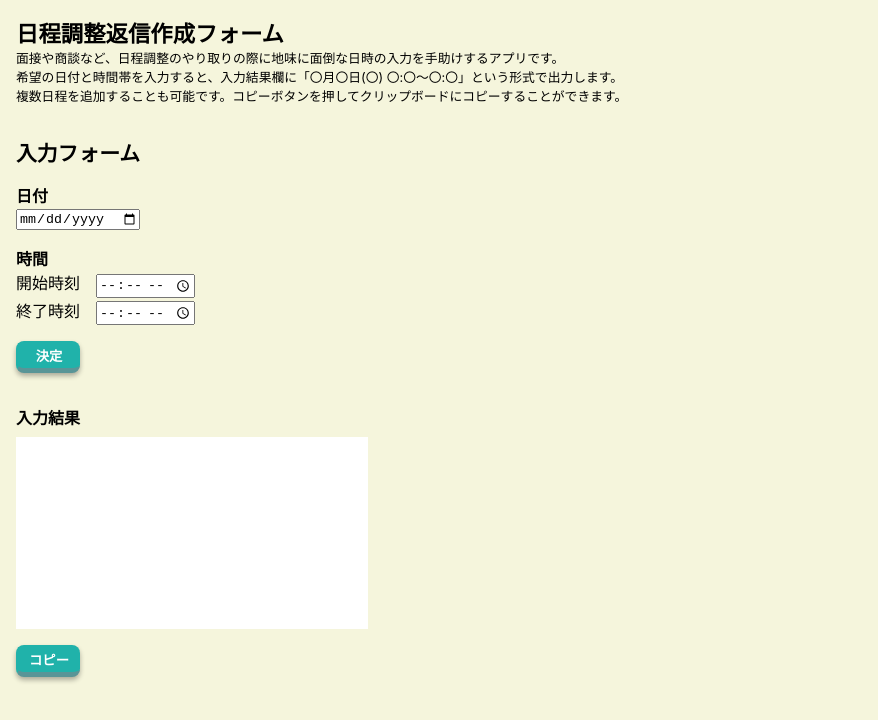
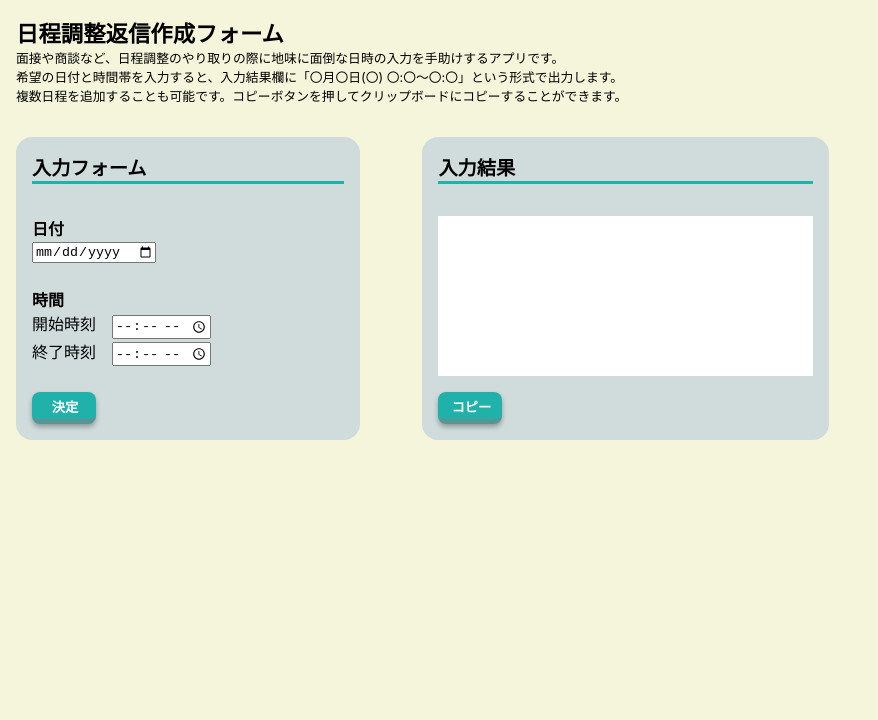
Before and after one commit to haruka-mitsushima/tyousei-app, a Next.js app: page / in a window 1280 px wide. Shown: the top 720 px of the page, without its empty margins (0-878 px from the left). Built offline with nearby package versions, Linux system fonts and the light colour scheme.

Commit message:
CSS追加

```diff
--- a/src/pages/index.tsx
+++ b/src/pages/index.tsx
@@ -63,11 +63,14 @@ export default function Home() {
         希望の日付と時間帯を入力すると、入力結果欄に「〇月〇日(〇) 〇:〇～〇:〇」という形式で出力します。<br />
         複数日程を追加することも可能です。コピーボタンを押してクリップボードにコピーすることができます。
       </div>
-      <form action="post" onSubmit={(e) => handleSubmit(e)} className={styles.formWrapper}>
+      <div className={styles.contentWrapper}>
+        <div className={styles.formWrapper}>
+        <form action="post" onSubmit={(e) => handleSubmit(e)}>
         <div className={styles.formTytleWrapper}>
           <div className={styles.formTitle}>入力フォーム</div>
           {error? (<div className={styles.errorMessage}>入力されていない項目があります</div>): (<div></div>)}
         </div>
+        <div className={styles.inputArea}>
           <div className={styles.dateFormWrapper}>
             <div className={styles.dateTitleWrapper}>
               <label htmlFor="date" className={styles.formLabel}>日付</label>
@@ -89,15 +92,18 @@ export default function Home() {
               <input type="time" name="endTime" id="endTime" onChange={(e) => setEndTime(e.target.value)} />
             </div>
           </div>
+        </div>
         <div className={styles.btnWrapper}>
           <button className={styles.submitBtn}>決定</button>
         </div>
       </form>
+        </div>
       <div className={styles.resultArea}>
-        <div className={styles.formLabel}>入力結果</div>
+        <div className={styles.resultLabel}>入力結果</div>
         <div className={styles.result}>{items.slice(1).map((item)=>(<div key={item.id} className={styles.itemWrapper}><div key={item.id}>{item.text}</div><button onClick={() => deleteItem(item.id)}>削除</button></div>))}</div>
         <div className={styles.btnWrapper}>
           <button onClick={() => copy()} className={styles.submitBtn}>コピー</button>
+        </div>
       </div>
       </div>
     </section>
--- a/src/styles/Top.module.css
+++ b/src/styles/Top.module.css
@@ -13,18 +13,24 @@
   margin-bottom: 2rem;
 }
 
-.formTitle{
-  font-weight: bold;
-  font-size: 1.3rem;
-}
-
-.fontTitleWrapper{
+.contentWrapper{
   display: flex;
-  column-gap: 1rem;
+  column-gap: 5%;
 }
 
 .formWrapper{
+  width: 25%;
+  background-color: #d0dcdc;
+  border-radius: 1rem;
+  border: #111;
+  padding: 1rem
+}
+
+.formTitle{
+  font-weight: bold;
+  font-size: 1.2rem;
   margin-bottom: 2rem;
+  border-bottom: solid 0.2rem #20b2aa;
 }
 
 .errorMessage{
@@ -37,6 +43,11 @@
 .timeErrorMessage{
   color: red;
   font-weight: bold;
+}
+
+.inputArea{
+  height: 10rem;
+  margin-bottom: 1rem;
 }
 
 .timeTitleWrapper{
@@ -63,7 +74,7 @@
 }
 
 .dateFormWrapper{
-  margin-bottom: 1rem;
+  margin-bottom: 1.5rem;
   margin-top: 1rem;
 }
 
@@ -101,11 +112,23 @@
   column-gap: 1rem;
 }
 
+.resultLabel{
+  font-weight: bold;
+  font-size: 1.2rem;
+  margin-bottom: 2rem;
+  border-bottom: solid 0.2rem #20b2aa;
+}
+
 .result{
   background-color: #fff;
-  width: 20rem;
+  width: 100%;
   height: 10rem;
-  padding: 1rem;
-  margin-top: 0.5rem;
   margin-bottom: 1rem;
 }
+
+.resultArea{
+  border-radius: 1rem;
+  background-color: #d0dcdc;
+  padding: 1rem;
+  width: 30%;
+}
```
Lines whose indentation alone changed are shown as unchanged.
